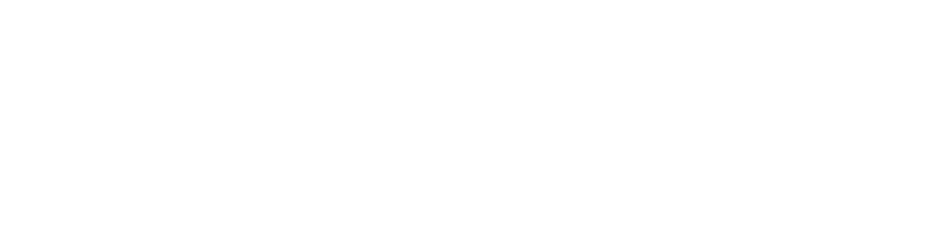
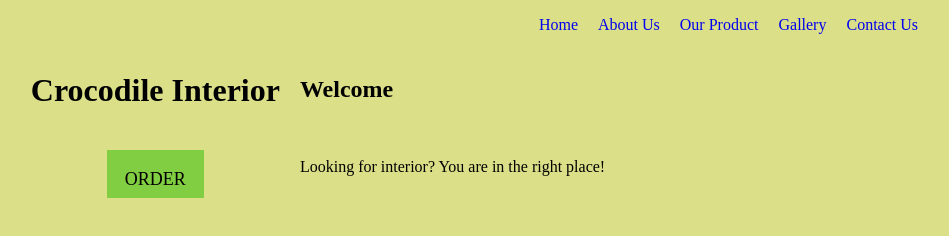
Before and after one commit to JesperLindell/Sundsgarden-Group-Assignment-Interior-Design, a plain HTML site: page index.html in a window 1280 px wide. Shown: the whole page, without its empty margins (282-1231 px from the left). Drawn offline with Linux system fonts and the light colour scheme.

Commit message:
start code
nav
left section
right section
no font or size

```diff
--- a/Styles/index.css
+++ b/Styles/index.css
@@ -0,0 +1,95 @@
+/* start landing page*/
+body {
+    display: flex;
+    justify-content: center;
+    flex-direction: column;
+    max-width: 1200px;
+    background-color: #DBDF88;
+    }
+/* top meny*/
+.div-menu {
+    display: flex;
+    justify-content: flex-end;
+}
+.nav {
+    display: flex;
+    justify-content: flex-start;
+    flex-direction: row;
+    list-style-type: none;
+}
+.ul-menu {
+    display: flex;
+    justify-content: flex-end;
+    flex-direction: row;
+    list-style-type: none;
+    margin-left: 20px;
+    font: ;
+    font-size: ;
+}
+li {
+    margin-left: 20px;
+}
+a:link {
+    text-decoration: none;
+}
+a:visited {
+    text-decoration: none;
+}
+a:active {
+    text-decoration: none;
+}
+/*heading*/
+.heading {
+    display: flex;
+    justify-content: center;
+    flex-direction: row;
+}
+/* Logosection- left side */
+.logo-section {
+    display: flex;
+    justify-content: center;
+    align-items: center;
+    flex-direction: column;
+    max-width: 400px;
+    max-height: 700px;
+}
+.h1 {
+    display: flex;
+    justify-content: flex-start;
+    font: ;
+    font-size: 64;
+    margin-top: 20px;
+}
+.btn {
+    display: flex;
+    justify-content: center;
+    align-content: center;
+    width: 97px;
+    height: 48px;
+    color: #000000;
+    background-color: #82CE42;
+    margin-top: 20px;
+    border: none;
+    border-radius:;
+    font:;
+    font-size: 18px;
+}
+.btn:hover{
+    transform: scale(1.5);
+    background-color: ;
+}
+/* Right section */
+.right-section {
+    display: flex;
+    justify-content: center;
+    align-items: center;
+    max-width: 700px;
+    margin-left: 20px;
+}
+h2 {
+
+}
+img {
+
+}
+/* end landingpage*/
--- a/index.html
+++ b/index.html
@@ -6,7 +6,49 @@
     <meta name="viewport" content="width=device-width, initial-scale=1.0">
     <link rel="stylesheet" href="styles/normalize.css">
     <link rel="stylesheet" href="styles/index.css">
-    <title>Document</title>
+    <title>Landing</title>
+</head>
+<body>
+<!--Header-->
+    <div class="div-menu">
+        <nav class="nav">
+            <ul class="ul-menu">
+                <li><a href="index.html">Home</a></li>
+                <li><a href="pages/about_us.html">About Us</a></li>
+                <li><a href="pages/products.html">Our Product</a></li>
+                <li><a href="pages/gallery.html">Gallery</a></li>
+                <li><a href="pages/contact.html">Contact Us</a></li>
+            </ul>
+        </nav>
+    </div>
+<!--Heading-->
+    <div class="heading">
+        <!--Logosection-->
+        <div class="logo-section">
+            <h1>Crocodile Interior</h1>
+            <div>
+                <button href="#" class="btn">
+                <p>ORDER</p>
+                </button>
+            </div>
+        </div>
+<!--Right section-->
+    <div class="right-section">
+        <div>
+            <h2>Welcome</h2>
+            <img src="" alt=""title="">
+            <p>Looking for interior? You are in the right place!</p>
+        </div>
+    </div>
+</body>
+</html><html lang="en">
+<head>
+    <meta charset="UTF-8">
+    <meta http-equiv="X-UA-Compatible" content="IE=edge">
+    <meta name="viewport" content="width=device-width, initial-scale=1.0">
+    <link rel="stylesheet" href="styles/normalize.css">
+    <link rel="stylesheet" href="styles/index.css">
+    <title>Crocodile Interior</title>
 </head>
 <body>
 
```
Also changed, not shown: Pages/landing.html (deleted, +0 -14 lines).
